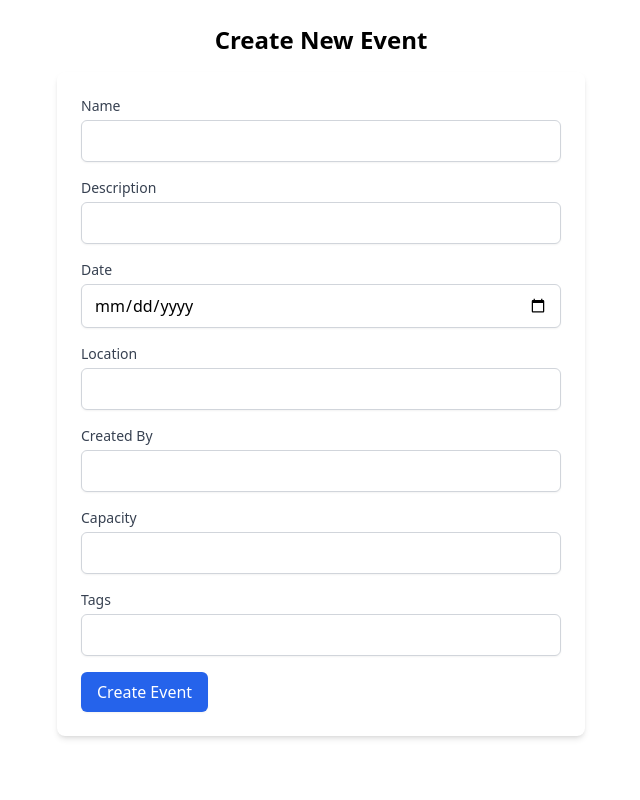
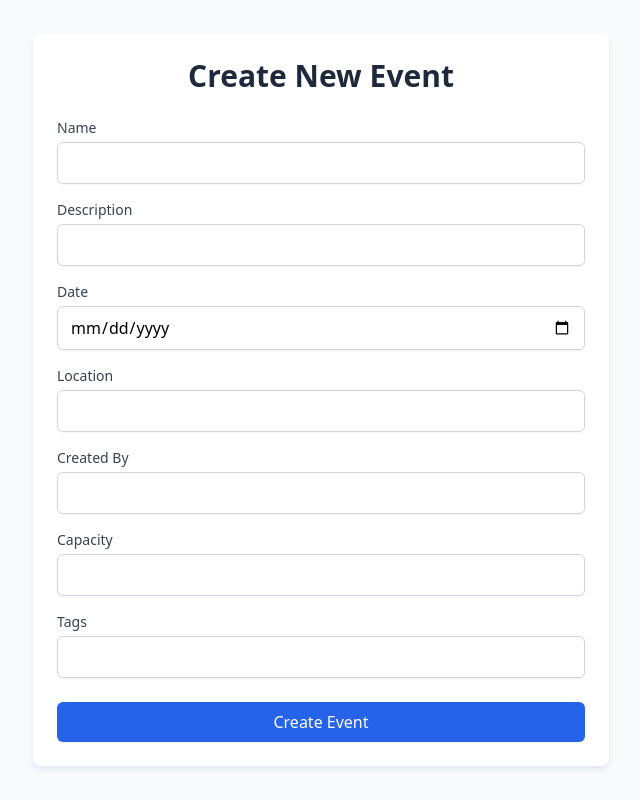
Before and after one commit to Sanduni4822/Event-Management-System, a React (Vite) app in the folder client/: page /event/create in a window 1280 px wide. Shown: the whole page, without its empty margins (319-959 px from the left). Built offline with nearby package versions, Linux system fonts and the light colour scheme; no server answers.

Commit message:
Added unified slate-themed UI for event creation form

```diff
--- a/client/src/pages/EventCreate.jsx
+++ b/client/src/pages/EventCreate.jsx
@@ -44,11 +44,14 @@ const EventCreate = () => {
   });
 
   return (
-    <div className="p-6 max-w-xl mx-auto">
-      <h1 className="text-2xl font-bold mb-4 text-center">Create New Event</h1>
-      <form onSubmit={formik.handleSubmit} className="bg-white p-6 rounded-lg shadow-md">
+    <div className="min-h-screen bg-slate-50 flex items-center justify-center">
+      <div className="p-6 max-w-xl w-full bg-white rounded-lg shadow-md shadow-slate-200">
+        <h1 className="text-3xl font-semibold text-slate-800 mb-6 text-center">
+          Create New Event
+        </h1>
+        <form onSubmit={formik.handleSubmit}>
           {['name', 'description', 'date', 'location', 'created_by', 'capacity', 'tags'].map((field) => (
-          <div key={field}>
+            <div key={field} className="mb-4">
               <Input
                 label={field.replace('_', ' ').replace(/\b\w/g, l => l.toUpperCase())}
                 name={field}
@@ -62,8 +65,9 @@ const EventCreate = () => {
               )}
             </div>
           ))}
-        <Button type="submit">Create Event</Button>
+          <Button type="submit" className="w-full mt-2">Create Event</Button>
         </form>
+      </div>
     </div>
   );
 };
```
Lines whose indentation alone changed are shown as unchanged.
